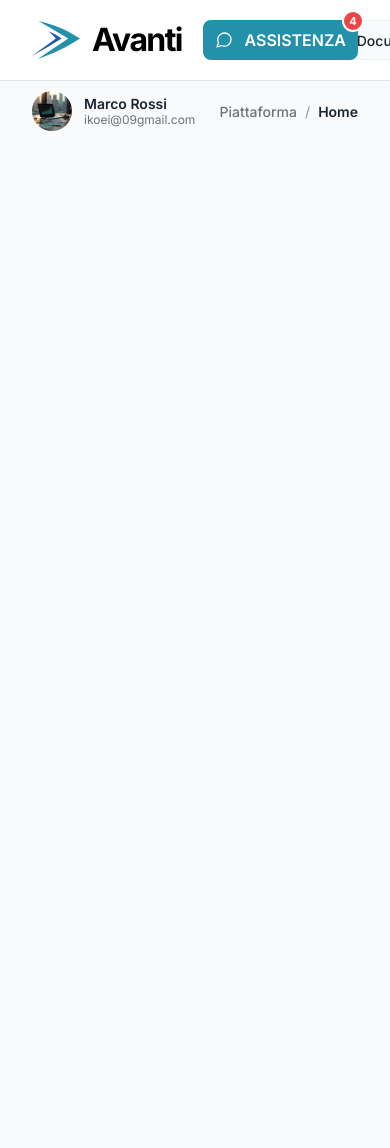
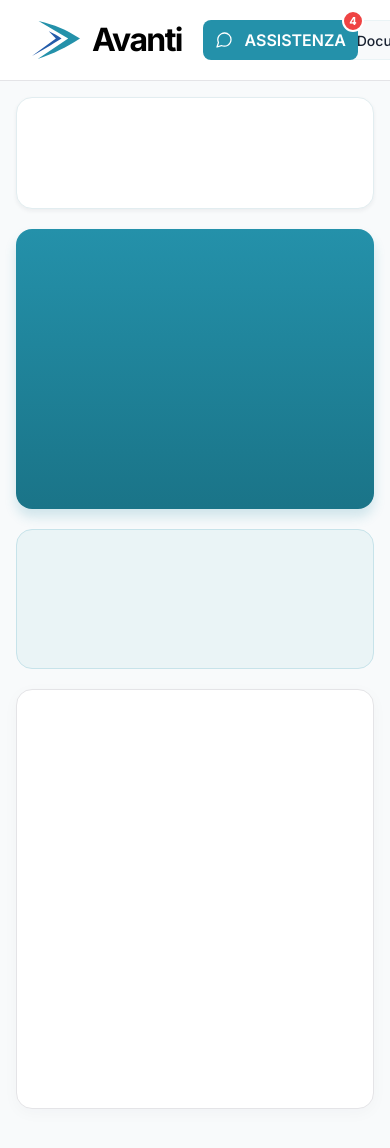
Before and after one commit to dMI-pro/avanti, a Vue app: page / in a window 390 px wide. Shown: the top 1148 px of the page. Before the commit the page ends 844 px from the top, so only its background shows below. Built offline with nearby package versions, Linux system fonts and the light colour scheme.

Commit message:
feat: feat: добавлена сетка контента home и мобилка

```diff
--- /dev/null
+++ b/src/components/avanti_home_layout.vue
@@ -0,0 +1,116 @@
+<script setup lang="ts"></script>
+
+<template>
+  <div class="avanti-home-layout">
+    <div class="avanti-home-layout__left">
+      <section class="avanti-home-layout__block avanti-home-layout__block--steps" />
+      <section class="avanti-home-layout__block avanti-home-layout__block--balance" />
+      <section class="avanti-home-layout__block avanti-home-layout__block--banner" />
+    </div>
+
+    <div class="avanti-home-layout__right">
+      <section class="avanti-home-layout__block avanti-home-layout__block--personal" />
+      <section class="avanti-home-layout__block avanti-home-layout__block--checklist" />
+    </div>
+  </div>
+</template>
+
+<style scoped>
+.avanti-home-layout {
+  display: flex;
+  align-items: flex-start;
+  gap: var(--avanti-desktop-gap-cols);
+  width: 100%;
+  padding-bottom: 40px;
+}
+
+.avanti-home-layout__left,
+.avanti-home-layout__right {
+  display: flex;
+  flex-direction: column;
+  gap: 32px;
+  min-width: 0;
+}
+
+.avanti-home-layout__left {
+  flex: 1 1 auto;
+}
+
+.avanti-home-layout__right {
+  flex: 0 0 var(--avanti-right-col);
+  width: var(--avanti-right-col);
+}
+
+.avanti-home-layout__block {
+  width: 100%;
+  border-radius: var(--avanti-radius-lg);
+}
+
+.avanti-home-layout__block--steps {
+  min-height: 130px;
+  border: 1px solid var(--avanti-teal-muted-border);
+  background: var(--avanti-bg);
+  box-shadow: var(--avanti-shadow-card);
+}
+
+.avanti-home-layout__block--balance {
+  min-height: 340px;
+  background: var(--avanti-gradient-balance);
+  box-shadow: var(--avanti-shadow-balance);
+}
+
+.avanti-home-layout__block--banner {
+  min-height: 124px;
+  border: 1px solid var(--avanti-teal-border);
+  background: var(--avanti-teal-soft);
+}
+
+.avanti-home-layout__block--personal {
+  min-height: 131px;
+  border: 1px solid var(--avanti-border);
+  background: var(--avanti-bg);
+}
+
+.avanti-home-layout__block--checklist {
+  min-height: 483px;
+  border: 1px solid var(--avanti-border);
+  background: var(--avanti-bg);
+  box-shadow: 0 4px 16px rgba(26, 35, 50, 0.03);
+}
+
+@media (max-width: 1024px) {
+  .avanti-home-layout {
+    flex-direction: column;
+    gap: 20px;
+    padding-bottom: 24px;
+  }
+
+  .avanti-home-layout__left,
+  .avanti-home-layout__right {
+    width: 100%;
+    flex: none;
+    gap: 20px;
+  }
+
+  .avanti-home-layout__block--personal {
+    display: none;
+  }
+
+  .avanti-home-layout__block--steps {
+    min-height: 112px;
+  }
+
+  .avanti-home-layout__block--balance {
+    min-height: 280px;
+    border-radius: var(--avanti-radius-lg);
+  }
+
+  .avanti-home-layout__block--banner {
+    min-height: 140px;
+  }
+
+  .avanti-home-layout__block--checklist {
+    min-height: 420px;
+  }
+}
+</style>
--- a/src/views/avanti_home_page.vue
+++ b/src/views/avanti_home_page.vue
@@ -2,6 +2,7 @@
 import avatarUser from '@/assets/images/avatar-user.jpeg'
 import AvantiHeader from '@/components/avanti_header.vue'
 import AvantiPageToolbar from '@/components/avanti_page_toolbar.vue'
+import AvantiHomeLayout from '@/components/avanti_home_layout.vue'
 
 type NavId = 'home' | 'documenti' | 'profilo'
 
@@ -14,6 +15,7 @@ function onAssistenza() {}
   <div class="avanti-home-page">
     <AvantiHeader @navigate="onNavigate" @assistenza="onAssistenza" />
     <main class="avanti-home-page__main">
+      <div class="avanti-home-page__toolbar">
         <AvantiPageToolbar
           user-name="Marco Rossi"
           user-email="ikoei@09gmail.com"
@@ -21,6 +23,8 @@ function onAssistenza() {}
           breadcrumb-root="Piattaforma"
           breadcrumb-current="Home"
         />
+      </div>
+      <AvantiHomeLayout />
     </main>
   </div>
 </template>
@@ -49,4 +53,14 @@ function onAssistenza() {}
     padding-right: 32px;
   }
 }
+
+@media (max-width: 1024px) {
+  .avanti-home-page__toolbar {
+    display: none;
+  }
+
+  .avanti-home-page__main {
+    padding: 16px var(--avanti-mobile-pad) 24px;
+  }
+}
 </style>
```
Lines whose indentation alone changed are shown as unchanged.
